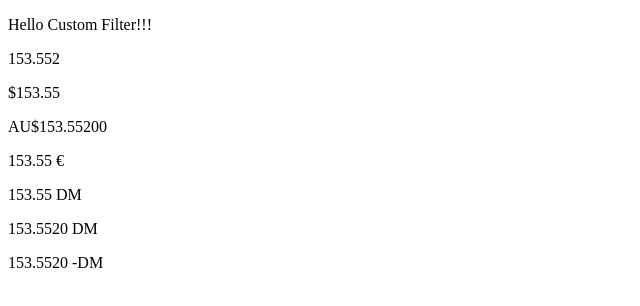
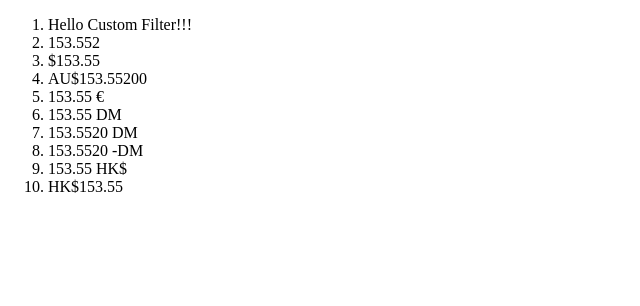
Before and after one commit to VladimirDeminenko/fullstack-course-angular, a website: page custom_filter/app/index.html in a window 1280 px wide. Shown: the whole page, without its empty margins (0-640 px from the left). Drawn offline with Linux system fonts and the light colour scheme; files whose address does not match are found by name.

Commit message:
Changes to be committed: 	modified:   custom_filter/app/app.js 	modified:   custom_filter/app/index.html

```diff
--- a/custom_filter/app/app.js
+++ b/custom_filter/app/app.js
@@ -16,6 +16,11 @@
 
             return result;
         }
+
+        $scope.showHongKongDollar = function () {
+            console.log("showHongKongDollar");
+            return euroCurrencyFilter($scope.cost, "HK$");
+        }
     }
 
     function EuroCurrencyFilter() {
--- a/custom_filter/app/index.html
+++ b/custom_filter/app/index.html
@@ -6,14 +6,18 @@
 </head>
 <body ng-app="CustomFilterApp">
 <div ng-controller="CustomFilterController">
-    <p>{{sayHello()}}</p>
-    <p>{{cost}}</p>
-    <p>{{cost | currency}}</p>
-    <p>{{cost | currency : "AU$" : 5}}</p>
-    <p>{{cost | euroCurrency}}</p>
-    <p>{{cost | euroCurrency : "   DM  "}}</p>
-    <p>{{cost | euroCurrency : "DM": 4 : ""}}</p>
-    <p>{{cost | euroCurrency : "DM": 4 : " -"}}</p>
+    <ol>
+        <li>{{sayHello()}}</li>
+        <li>{{cost}}</li>
+        <li>{{cost | currency}}</li>
+        <li>{{cost | currency : "AU$" : 5}}</li>
+        <li>{{cost | euroCurrency}}</li>
+        <li>{{cost | euroCurrency : " DM "}}</li>
+        <li>{{cost | euroCurrency : "DM": 4 : ""}}</li>
+        <li>{{cost | euroCurrency : "DM": 4 : " -"}}</li>
+        <li>{{showHongKongDollar()}}</li>
+        <li>{{cost | currency : "HK$"}}</li>
+    </ol>
 </div>
 </body>
 <script src="../bower_components/angular/angular.min.js"></script>
```
